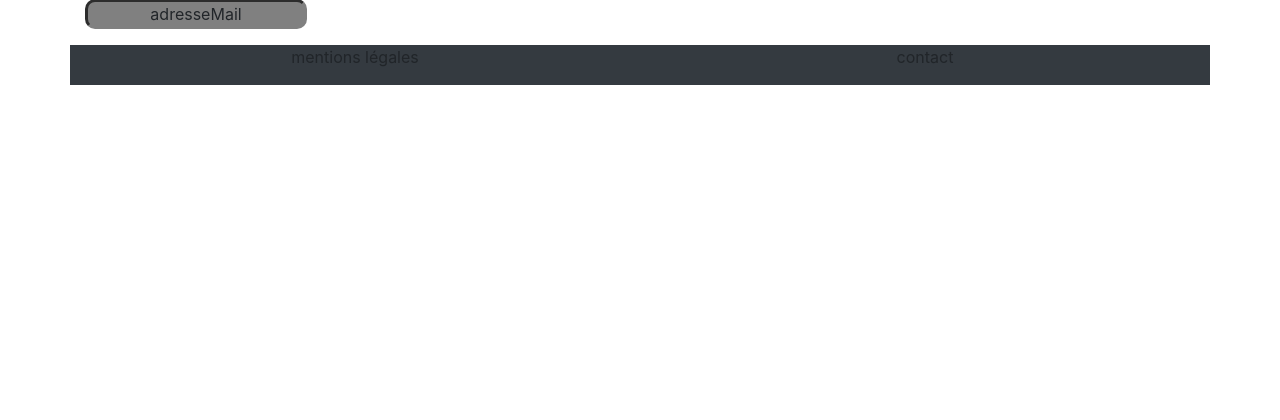
After one commit to tetrew88/purBeurre, a Django app: page /account in a window 1280 px wide. The commit adds this page. Shown: the part 121-541 px from the top of the page. Run offline with Django 3.2, Linux system fonts and the light colour scheme; some libraries are stand-ins or nearby versions.

Commit message:
lauch to prod

```diff
--- a/pages/static/pages/css/style.css
+++ b/pages/static/pages/css/style.css
@@ -20,7 +20,7 @@
     background-position: top right; /* Le fond sera placé en haut à droite */
 
     width: 100%;
-    height: 80%;
+    height: 100%;
 }
 
 .introduction input
@@ -34,11 +34,6 @@
 	border-radius:10px;
 }
 
-.identifiantForm
-{
-	margin-bottom: 2%;
-}
-
 .inscriptionBanner
 {
 	background-color: blue;
@@ -50,3 +45,12 @@
 {
 	margin-bottom: 2%;
 }
+
+.mailZone
+{
+	width: 20%;
+	border: 3px inset grey;
+	border-radius:10px;
+
+	background: grey;
+}
--- /dev/null
+++ b/pages/templates/pages/account.html
@@ -0,0 +1,26 @@
+{% extends 'pages/base.html' %}
+
+{% block content %}
+{% load static %}
+
+	<div class="container introduction">
+		<div class="row ">
+			<div class="col">
+				<p class="text-center">
+					adresse mail
+				</p>
+			</div>
+		</div>
+	</div>
+
+	<div class="container">
+		<div class="row">
+			<div class="col">
+				<p class="text-center mailZone">
+					adresseMail
+				</p>
+			</div>
+		</div>
+	</div>
+
+{% endblock %}
--- a/pages/templates/pages/base.html
+++ b/pages/templates/pages/base.html
@@ -28,7 +28,7 @@
   </head>
 
 	<body>
-		<div class="container-expand-lg">
+		<div class="container">
 		   	<div class="row">
 
 			   	<nav class="col navbar navbar-expand-lg bg-dark navbar-dark">
@@ -102,12 +102,11 @@
 			   	<div class="container">
 			   		<div class="row">
 			   			<div class="col inscriptionBanner">
-			   				<p class="text-center">Connection/Inscription</p>
+			   				<p class="text-center">Connexion/Inscription</p>
 			   			</div>
 			   		</div>
 
-			   		<div class="identifiantForm">
-						<form id="identifiantInput">
+					<form id="identifiantInput" method="post" onsubmit="collect_identifiant(event); return false;">
 						<div class="row">
 					   		<div class="col text-center">
 					   			<label for="mailAdress">adresse mail:</label>
@@ -123,11 +122,9 @@
 						</div>
 					</form>
 
-					</div>
-
 					<div class="row">
 						<div class="col text-center buttonZone">
-							<button id="connexionButton" type="button" class="btn btn-success" onclick="collect_identifiant(); return false;">Connexion</button>
+							<button id="connexionButton" type="button" class="btn btn-success" onclick="collect_identifiant(event); return false;">Connexion</button>
 							<button id="inscriptionButton" type="button" class="btn btn-primary">Inscription</button>
 
 						</div>
--- a/pages/views.py
+++ b/pages/views.py
@@ -10,7 +10,12 @@
     template = loader.get_template('pages/index.html')
     return HttpResponse(template.render(request=request))
 
+def account(request):
+	template = loader.get_template('pages/account.html')
+	return HttpResponse(template.render(request=request))
+
 def connexion(request):
+	print("yes")
 	user = authenticate(username='john', password='secret')
 
 	#if user is not None:
--- a/purBeurre_project/settings.py
+++ b/purBeurre_project/settings.py
@@ -25,7 +25,7 @@
 # SECURITY WARNING: don't run with debug turned on in production!
 DEBUG = True
 
-ALLOWED_HOSTS = []
+ALLOWED_HOSTS = ['*']
 
 
 # Application definition
--- a/purBeurre_project/urls.py
+++ b/purBeurre_project/urls.py
@@ -24,5 +24,6 @@
 
 urlpatterns = [
 	url(r'^$', views.index),
+	url(r'^account', views.account),
    	url(r'^admin/', admin.site.urls)
 ]
```
Also changed, not shown: pages/static/pages/js/identification.js (+25 -24 lines), pages/templates/pages/index.html (+6 -10 lines). Lines whose indentation alone changed are shown as unchanged.
